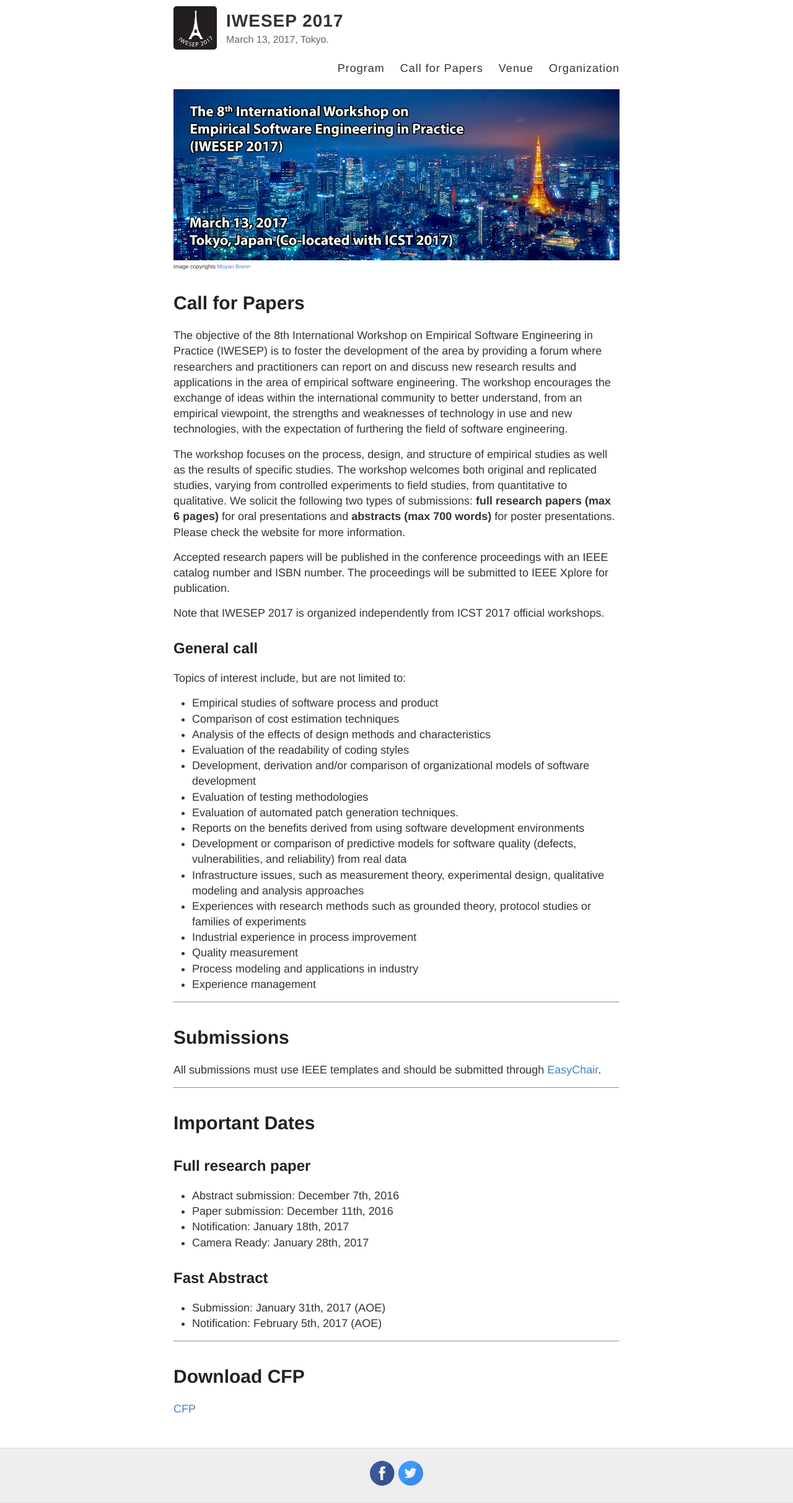
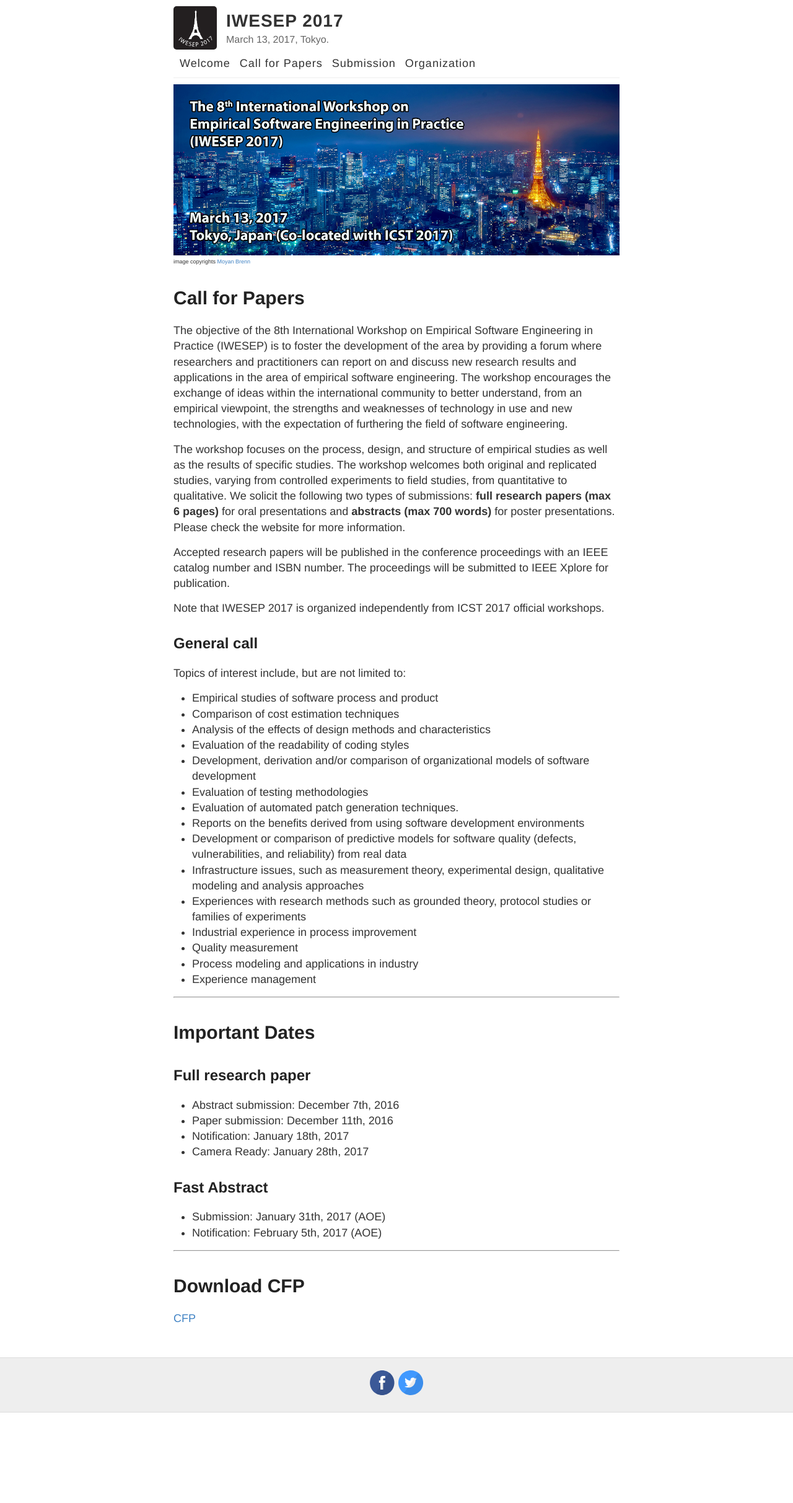
Before and after one commit to iwesep2017/iwesep2017.github.io, a Jekyll site: the page built from call-for-papers.md, in a window 1280 px wide. Shown: the whole page at 62% size. Built offline with Jekyll 4.4.1, drawn with Linux system fonts in a browser that asks for light colours; after the commit the page ends 2279 px from its top, so only the background shows below that.

Commit message:
Add submission page

```diff
--- a/_layouts/default.html
+++ b/_layouts/default.html
@@ -27,9 +27,9 @@
           </div>
 
           <nav>
-            <a href="{{ site.baseurl }}/">Program</a>
+            <a href="{{ site.baseurl }}/">Welcome</a>
             <a href="{{ site.baseurl }}/call-for-papers">Call for Papers</a>
-            <a href="{{ site.baseurl }}/">Venue</a>
+            <a href="{{ site.baseurl }}/submission">Submission</a>
             <a href="{{ site.baseurl }}/organization">Organization</a>
           </nav>
         </header>
--- a/call-for-papers.md
+++ b/call-for-papers.md
@@ -48,12 +48,6 @@
 
 ----
 
-# Submissions
-
-All submissions must use IEEE templates and should be submitted through [EasyChair](http://www.easychair.org/conferences/?conf=iwesep2017).
-
-----
-
 # Important Dates
 
 ## Full research paper
--- a/style.scss
+++ b/style.scss
@@ -211,8 +211,8 @@
 }
 
 nav {
-  float: right;
-  margin-top: 23px; // @TODO: Vertically middle align
+  clear: left;
+  margin-top: 80px; // @TODO: Vertically middle align
   font-family: $helveticaNeue;
   font-size: 18px;
 
@@ -224,7 +224,7 @@
   }
 
   a {
-    margin-left: 20px;
+    margin-left: 10px;
     color: $darkGray;
     text-align: right;
     font-weight: 300;
```
Also changed, not shown: submission.md (added, +19 -0 lines).
